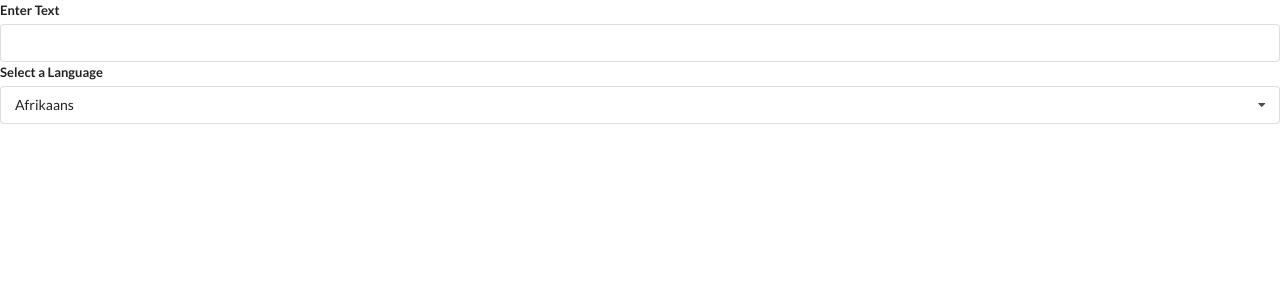
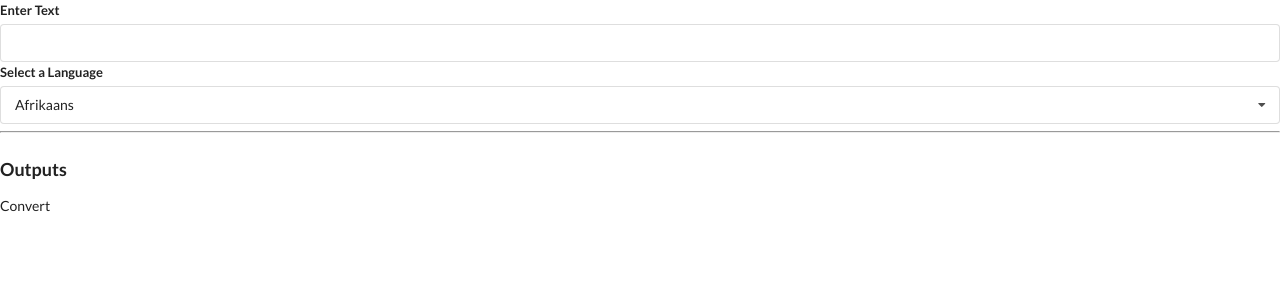
Before and after one commit to eecanada/widgets, a React (Create React App) app: page / in a window 1280 px wide. Shown: the top 300 px of the page. Built offline with nearby package versions, Linux system fonts and the light colour scheme.

Commit message:
set up converter component

```diff
--- /dev/null
+++ b/src/components/Convert.js
@@ -0,0 +1,10 @@
+import React, { useState, useEffect } from 'react';
+
+const Convert = ({ language, text }) => {
+  useEffect(() => {
+    console.log('New language or text');
+  }, [language, text]);
+  return <div> Convert</div>;
+};
+
+export default Convert;
--- a/src/components/Dropdown.js
+++ b/src/components/Dropdown.js
@@ -38,7 +38,6 @@ const Dropdown = ({ options, selected, onSelectedChange, label }) => {
     );
   });
 
-  console.log(ref.current);
   return (
     <div ref={ref} className="ui form">
       <div className="field">
--- a/src/components/Translate.js
+++ b/src/components/Translate.js
@@ -1,6 +1,7 @@
 import React, { useState } from 'react';
 import Dropdown from './Dropdown';
 import { use } from 'react/cjs/react.development';
+import Convert from './Convert';
 
 const options = [
   { label: 'Afrikaans', value: 'af' },
@@ -11,7 +12,6 @@ const options = [
 const Translate = () => {
   const [language, setLanguage] = useState(options[0]);
   const [text, setText] = useState('');
-  console.log(text);
   return (
     <div>
       <div className="ui form">
@@ -26,6 +26,9 @@ const Translate = () => {
         onSelectedChange={setLanguage}
         label="Select a Language"
       />
+      <hr />
+      <h3 className="ui header"> Outputs </h3>
+      <Convert language={language} text={text} />
     </div>
   );
 };
```
